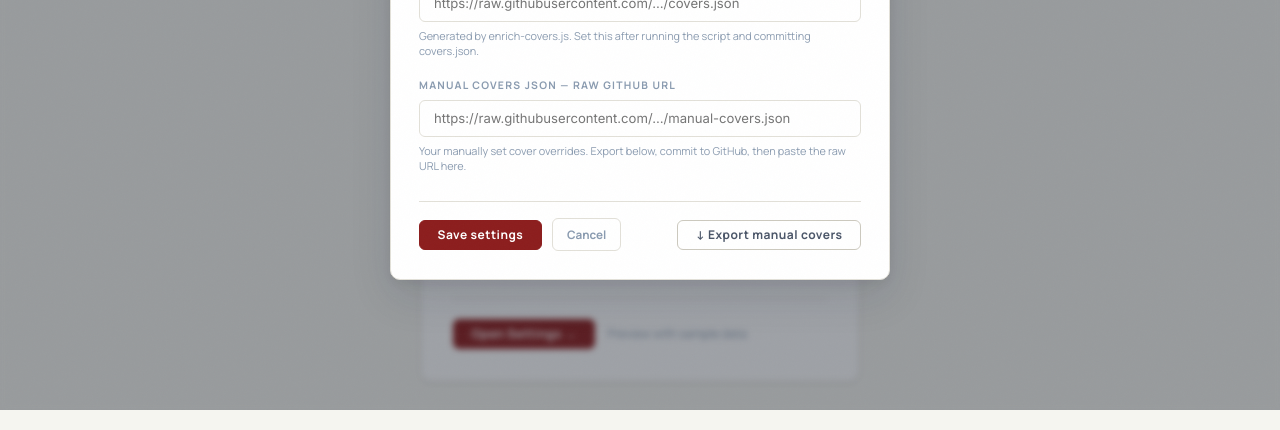
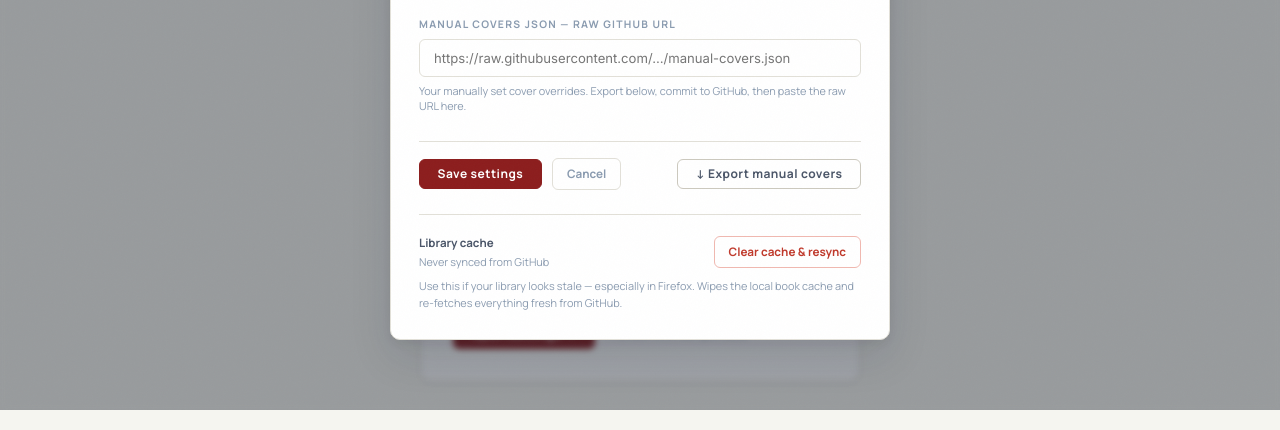
Before and after one commit to zapanda/my-bookshelf, a plain HTML site: page index.html in a window 1280 px wide. Both pictures are taken after a click on the button "Settings". Shown: the part 390-820 px from the top of the page. Drawn offline with Linux system fonts and the light colour scheme.

Commit message:
Add files via upload

```diff
--- a/index.html
+++ b/index.html
@@ -832,6 +832,18 @@
           <button class="btn btn-primary" onclick="saveSettings()">Save settings</button>
           <button class="btn-muted" onclick="closeSettings()">Cancel</button>
           <button class="btn btn-outline" onclick="exportManualCovers()" style="margin-left:auto" title="Download manual-covers.json to commit to GitHub">↓ Export manual covers</button>
+        </div>
+
+        <!-- Danger zone -->
+        <div style="margin-top:1.5rem;padding-top:1.25rem;border-top:1px solid var(--border)">
+          <div style="display:flex;justify-content:space-between;align-items:center;flex-wrap:wrap;gap:0.75rem">
+            <div>
+              <div style="font-family:var(--font-label);font-size:0.72rem;font-weight:700;color:var(--text-secondary);margin-bottom:0.2rem">Library cache</div>
+              <div id="last-synced-lbl" style="font-family:var(--font-label);font-size:0.68rem;color:var(--text-muted)">—</div>
+            </div>
+            <button class="btn-danger" onclick="clearCacheAndResync()" style="white-space:nowrap">Clear cache &amp; resync</button>
+          </div>
+          <p style="font-family:var(--font-label);font-size:0.68rem;color:var(--text-muted);margin-top:0.5rem;line-height:1.6">Use this if your library looks stale — especially in Firefox. Wipes the local book cache and re-fetches everything fresh from GitHub.</p>
         </div>
       </div>
     </div>
@@ -1014,6 +1026,7 @@ function parseTxt(text, { silent = false } = {}) {
   allBooks = Array.from(map.values());
   applyCoversFromMap();
   save();
+  localStorage.setItem('myshelf_last_synced', Date.now().toString());
   if (document.getElementById('library-content').style.display === 'none') showLibrary();
   else { renderStrip(); populateYears(); applyFilters(); }
   if (!silent && added > 0) toast(`✓ ${added} new book${added!==1?'s':''} added`);
@@ -1497,11 +1510,43 @@ function showSettings() {
   document.getElementById('cfg-csv-url').value          = cfg.csvUrl          || '';
   document.getElementById('cfg-covers-url').value       = cfg.coversUrl       || '';
   document.getElementById('cfg-manual-covers-url').value= cfg.manualCoversUrl || '';
+
+  // Show last synced timestamp
+  const ts = localStorage.getItem('myshelf_last_synced');
+  const lbl = document.getElementById('last-synced-lbl');
+  if (lbl) {
+    if (ts) {
+      const d = new Date(parseInt(ts));
+      lbl.textContent = `Last synced from GitHub: ${d.toLocaleDateString()} at ${d.toLocaleTimeString()}`;
+    } else {
+      lbl.textContent = 'Never synced from GitHub';
+    }
+  }
+
   document.getElementById('settings-modal').style.display = 'block';
 }
 
 function closeSettings() {
   document.getElementById('settings-modal').style.display = 'none';
+}
+
+async function clearCacheAndResync() {
+  if (!confirm('This will clear your local book cache and re-fetch everything from GitHub. Your Settings and manual cover overrides will be kept. Continue?')) return;
+  closeSettings();
+
+  // Wipe only the book cache — keep config and manual covers
+  localStorage.removeItem('myshelf_v2');
+  localStorage.removeItem('myshelf_last_synced');
+  allBooks = [];
+  coversMap = {};
+
+  toast('🔄 Cache cleared — reloading from GitHub…');
+
+  // Re-fetch covers then CSV fresh
+  const coversP       = getCoversUrl()       ? loadCoversMap()       : Promise.resolve();
+  const manualCoversP = getManualCoversUrl() ? loadManualCoversMap() : Promise.resolve();
+  await Promise.all([coversP, manualCoversP]);
+  await syncFromGitHub({ silent: false });
 }
 
 function handleSettingsClick(e) {
```
